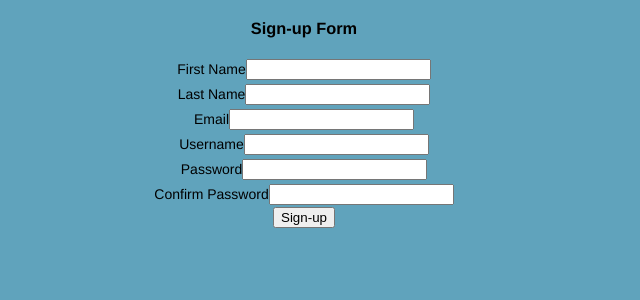
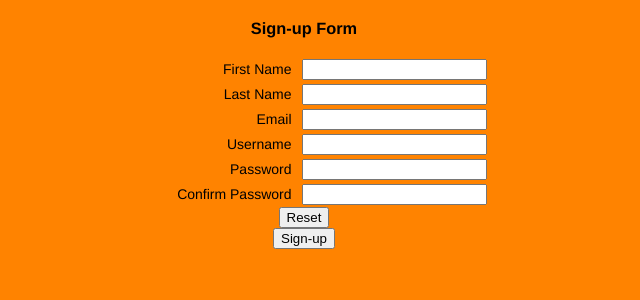
Before and after one commit to Benbigmac/Agile-Development-Tool, a Flask app: page /signUp in a window 1280 px wide. Shown: the top 300 px of the page, without its empty margins (336-976 px from the left). Run offline with Flask 2, Linux system fonts and the light colour scheme.

Commit message:
Background color change (#34)
* added a reset button to sign-Up form

* added some spacing between label and input

* wrote out skeleton for dashboard, will need to connect to database

* changed sea-blue background color to FireScrum appropriate

* updated to a more orange-y color

* changed background color to #ff8300

* Delete Pipfile

```diff
--- a/app/static/css/style.css
+++ b/app/static/css/style.css
@@ -7,14 +7,26 @@ body {
   font-size: 14px;
   line-height: 1.5;
   color: #000000;
-  background-color: #60a3bc;
+  background-color: #ff8300;
 }
 
 form {
   text-align: center;
 }
 
+input, label {
+}
+
+label {
+    width:180px;
+    clear:left;
+    text-align:right;
+    padding-right:10px;
+}
+
 .container {
+  disaply: grid;
+  grid-template-columns: lfr, 3fr;
   height: fit-content;
   width: fit-content;
   padding-right: 15px;
@@ -32,9 +44,15 @@ form {
   display: block;
 }
 
+.form-label-left {
+  margin:0px !important
+}
+
 .input {
   padding-top: 2px;
   padding-bottom: 2px;
+  padding-left: 10px;
+  padding-right: 10px;
 }
 
 .justify-center {
--- a/app/templates/signUp.html
+++ b/app/templates/signUp.html
@@ -11,36 +11,38 @@
 
 
 <body>
-  <div class="form-container">
+  <div class="formcontrols">
     <form action="signup" method="post">
       <h3>Sign-up Form</h3>
       <div class="form-group">
-        <div class="input justify-center">
-          <label for="">First Name</label>
+        <div class="input justify-center spc">
+          <label for="">First Name </label>
             {{form.nameF}}
         </div>
         <div class="input justify-center">
-            <label for="">Last Name</label>
+            <label for="">Last Name </label>
             {{form.nameL}}
         </div>
         <div class="input justify-center">
-            <label for="">Email</label>
+            <label for="">Email </label>
             {{form.email}}
         </div>
         <div class="input justify-center">
-            <label for="">Username</label>
+            <label for="">Username </label>
             {{form.username}}
         </div>
         <div class="input justify-center">
-            <label for="">Password</label>
+            <label for="">Password </label>
             {{form.password}}
         </div>
         <div class="input justify-center">
-            <label for="">Confirm Password</label>
+            <label for="">Confirm Password </label>
             {{form.password}}
         </div>
 
-        <button>Sign-up</button>
+				<button type="reset" value="reset">Reset</button>
+			</br>
+        <button class="w3-xxlarge">Sign-up</button>
     </form>
   </div>
 
```
Also changed, not shown: app/templates/dashboard.html (added, +43 -0 lines), 1 other file.
